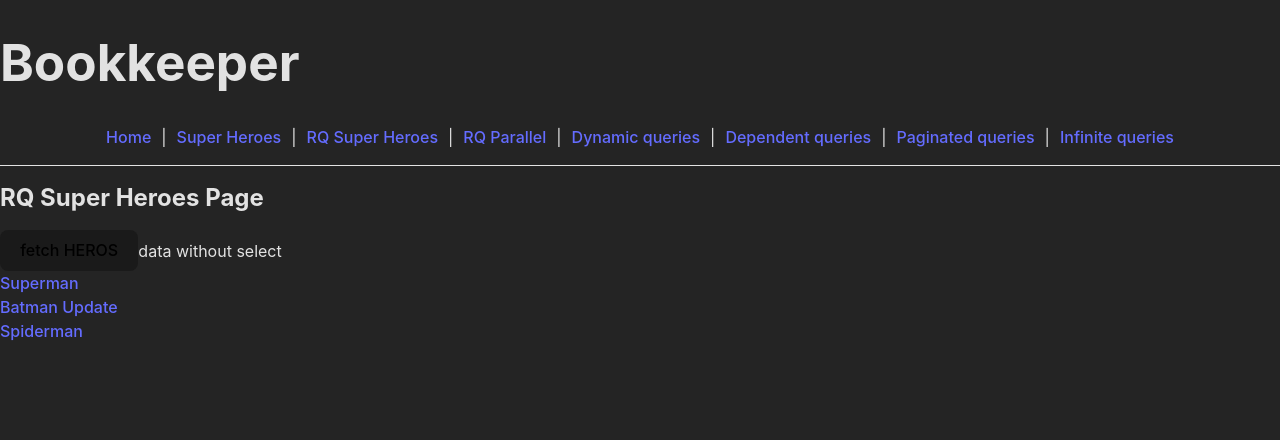
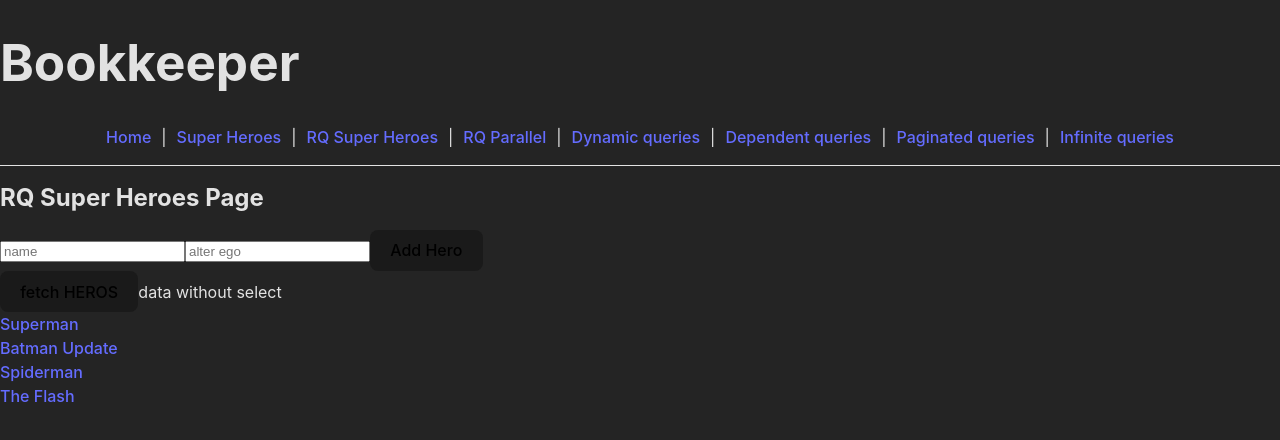
Before and after one commit to elgeokareem/react_query_codeevolution, a React (Vite) app: page /rqsuperheroes in a window 1280 px wide. Shown: the top 440 px of the page. Built offline with nearby package versions, Linux system fonts and the light colour scheme; data requests are answered from the project's data file.

Commit message:
21. mutations

```diff
--- a/db.json
+++ b/db.json
@@ -14,6 +14,11 @@
       "id": 3,
       "name": "Spiderman",
       "alterEgo": "Peter Parker"
+    },
+    {
+      "name": "The Flash",
+      "alterEgo": "Barry Allen",
+      "id": 4
     }
   ],
   "friends": [
@@ -39,7 +44,11 @@
   "channels": [
     {
       "id": "codeevolution",
-      "courses": ["react", "flutter", "android"]
+      "courses": [
+        "react",
+        "flutter",
+        "android"
+      ]
     }
   ],
   "colors": [
--- a/src/components/RQSuperHeroes.page.tsx
+++ b/src/components/RQSuperHeroes.page.tsx
@@ -1,10 +1,17 @@
 import { AxiosError } from "axios";
+import { useState } from "react";
 import { Link } from "react-router-dom";
-import { useSuperHeroesData } from "../hooks/useSuperHeroesData";
+import {
+  useSuperHeroesData,
+  useAddSuperHeroData
+} from "../hooks/useSuperHeroesData";
 
 import type { SuperHeroesType } from "../types";
 
 export default function RQSuperHeroesPage() {
+  const [name, setName] = useState("");
+  const [alterEgo, setAlterEgo] = useState("");
+
   function onSuccess(data: SuperHeroesType[]) {
     console.log("side effect after data fetching success", data);
   }
@@ -15,6 +22,19 @@ export default function RQSuperHeroesPage() {
 
   const { isLoading, data, isError, error, isFetching, refetch } =
     useSuperHeroesData(onSuccess, onError);
+
+  const {
+    mutate: addHero,
+    isLoading: loadingPost,
+    isError: isErrorPost,
+    error: errorPost
+  } = useAddSuperHeroData();
+
+  const handleAddHeroClick = () => {
+    console.log("add hero", name, alterEgo);
+    const hero = { name, alterEgo };
+    addHero(hero);
+  };
 
   if (isLoading) {
     return <h2>Loading...</h2>;
@@ -27,6 +47,21 @@ export default function RQSuperHeroesPage() {
   return (
     <>
       <h2>RQ Super Heroes Page</h2>
+      <div>
+        <input
+          type="text"
+          placeholder="name"
+          value={name}
+          onChange={e => setName(e.target.value)}
+        />
+        <input
+          type="text"
+          placeholder="alter ego"
+          value={alterEgo}
+          onChange={e => setAlterEgo(e.target.value)}
+        />
+        <button onClick={handleAddHeroClick}>Add Hero</button>
+      </div>
       <button onClick={() => refetch()}>fetch HEROS</button>
       data without select{" "}
       {data?.map(hero => {
--- a/src/hooks/useSuperHeroesData.ts
+++ b/src/hooks/useSuperHeroesData.ts
@@ -1,12 +1,17 @@
-import { useQuery, UseQueryOptions } from "react-query";
+import { useQuery, UseQueryOptions, useMutation } from "react-query";
 import axios, { AxiosError } from "axios";
 
-import type { SuperHeroesType } from "../types";
+import type { SuperHeroesType, AddSuperHero } from "../types";
 
 async function fetchSuperHeroes() {
   const res = await axios.get("http://localhost:4000/superheroes");
   return res.data;
 }
+
+// mutation function
+const addSuperHero = (hero: AddSuperHero) => {
+  return axios.post("http://localhost:4000/superheroes", hero);
+};
 
 export const useSuperHeroesData = (onSuccess: any, onError: any) => {
   return useQuery<SuperHeroesType[], AxiosError>(
@@ -27,3 +32,7 @@ export const useSuperHeroesData = (onSuccess: any, onError: any) => {
 // refetchOnWindowFocus: true // Si se pone el foco en la ventana, se refetcha
 // refetchInterval: 2000 // Cada cuanto se refetcha
 // refetchIntervalInBackground: true // refetch incluso si no esta en focus
+
+export const useAddSuperHeroData = () => {
+  return useMutation(addSuperHero);
+};
--- a/src/types/index.ts
+++ b/src/types/index.ts
@@ -8,3 +8,8 @@ export interface Colors {
   id: number;
   label: string;
 }
+
+export interface AddSuperHero {
+  name: string;
+  alterEgo: string;
+}
```
